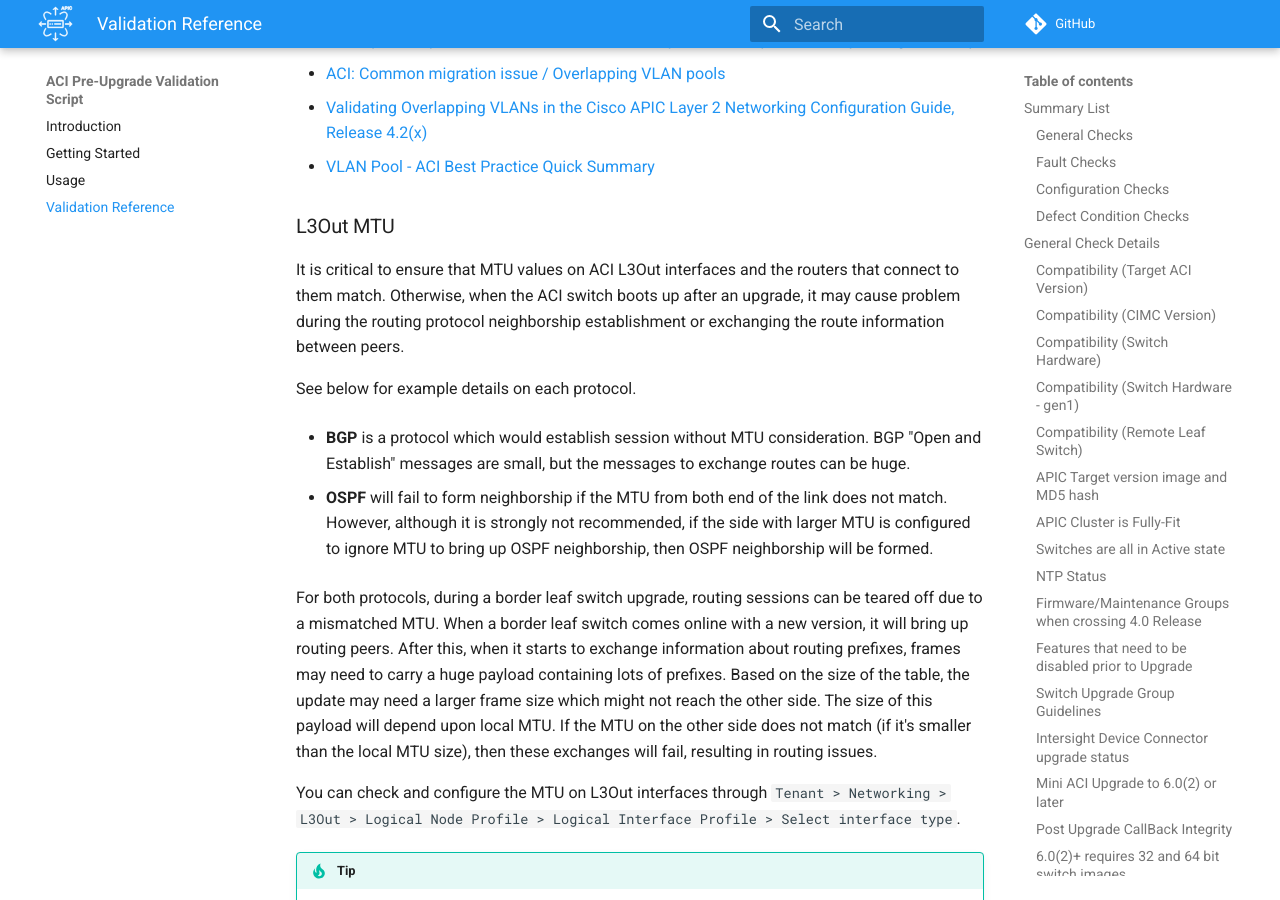
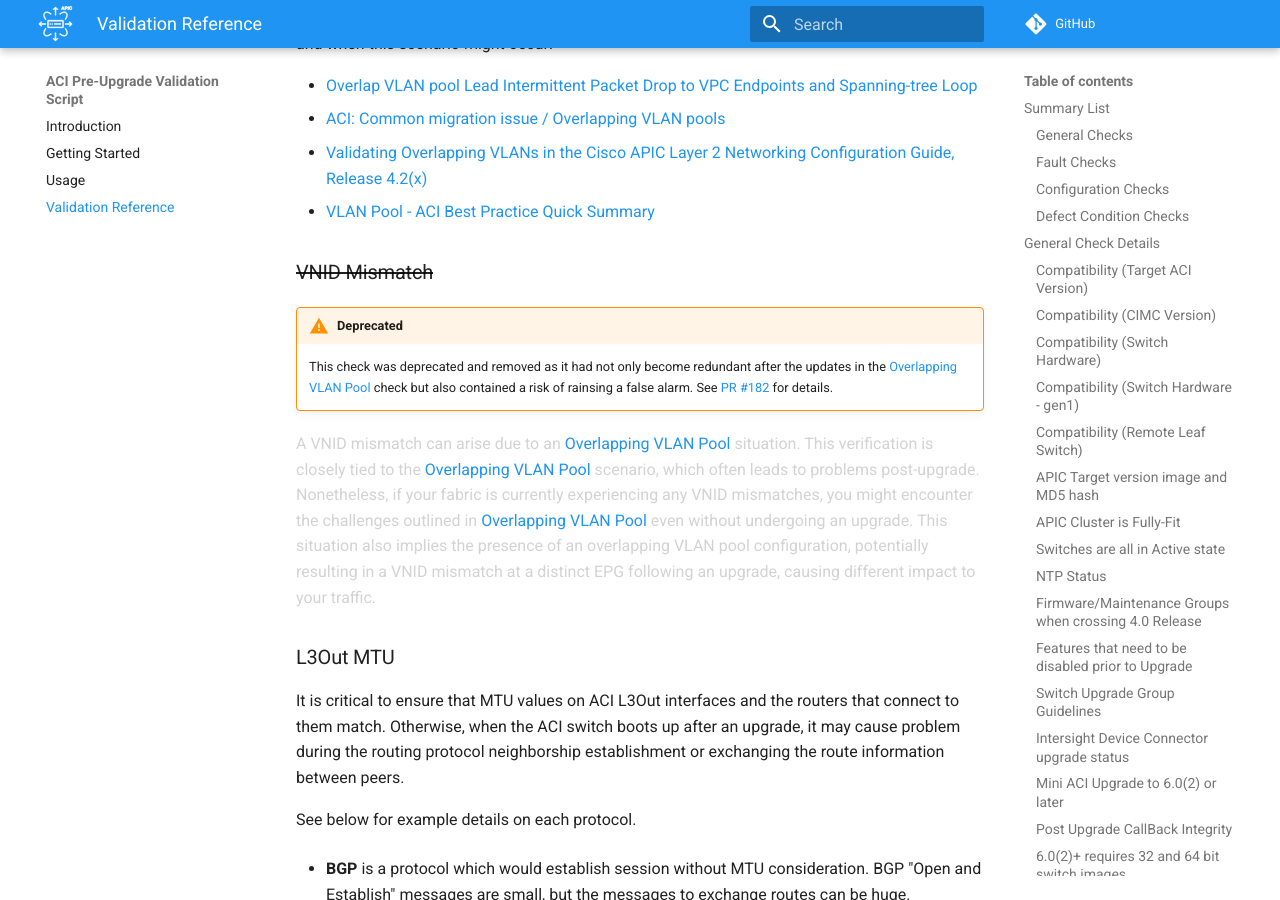
Before and after one commit to datacenter/ACI-Pre-Upgrade-Validation-Script, an MkDocs documentation site: the page built from docs/docs/validations.md, in a window 1280 px wide and 900 px high, scrolled down 40099 px. Built offline with MkDocs 1.6.1 and Material for MkDocs 9.7.7, drawn with Linux system fonts in a browser that asks for light colours; emoji names are drawn with the system emoji font; comment, search, counter and statistics services are not loaded; some of the changed text lies outside the part shown.

Commit message:
doc: Update doc with deprecation warning

```diff
--- a/docs/docs/validations.md
+++ b/docs/docs/validations.md
@@ -104,6 +104,7 @@
 ------------------------------------------------------|--------------------|---------------------------|-------------------------------
 [VPC-paired Leaf switches][c1]                        | :white_check_mark: | :white_check_mark: 4.2(4) | :white_check_mark:
 [Overlapping VLAN Pool][c2]                           | :white_check_mark: | :no_entry_sign:           | :white_check_mark:
+[VNID Mismatch][c3] (deprecated)                      | :warning:          | :no_entry_sign:           | :no_entry_sign:
 [L3Out MTU][c4]                                       | :white_check_mark: | :no_entry_sign:           | :white_check_mark:
 [BGP Peer Profile at node level without Loopback][c5] | :white_check_mark: | :no_entry_sign:           | :white_check_mark:
 [L3Out Route Map import/export direction][c6]         | :white_check_mark: | :no_entry_sign:           | :white_check_mark:
@@ -121,6 +122,7 @@
 
 [c1]: #vpc-paired-leaf-switches
 [c2]: #overlapping-vlan-pool
+[c3]: #vnid-mismatch
 [c4]: #l3out-mtu
 [c5]: #bgp-peer-profile-at-node-level-without-loopback
 [c6]: #l3out-route-map-importexport-direction
@@ -1616,6 +1618,16 @@
 * [VLAN Pool - ACI Best Practice Quick Summary][13]
 
 
+### <del>VNID Mismatch</del>
+
+!!! warning "Deprecated"
+    This check was deprecated and removed as it had not only become redundant after the updates in the [Overlapping VLAN Pool][c2] check but also contained a risk of rainsing a false alarm. See [PR #182](https://github.com/datacenter/ACI-Pre-Upgrade-Validation-Script/pull/182) for details.
+
+<span style="color:lightgray">
+A VNID mismatch can arise due to an [Overlapping VLAN Pool][c2] situation. This verification is closely tied to the [Overlapping VLAN Pool][c2] scenario, which often leads to problems post-upgrade. Nonetheless, if your fabric is currently experiencing any VNID mismatches, you might encounter the challenges outlined in [Overlapping VLAN Pool][c2] even without undergoing an upgrade. This situation also implies the presence of an overlapping VLAN pool configuration, potentially resulting in a VNID mismatch at a distinct EPG following an upgrade, causing different impact to your traffic.
+</span>
+
+
 ### L3Out MTU
 
 It is critical to ensure that MTU values on ACI L3Out interfaces and the routers that connect to them match. Otherwise, when the ACI switch boots up after an upgrade, it may cause problem during the routing protocol neighborship establishment or exchanging the route information between peers.
```
Also changed, not shown: docs/mkdocs.yml (line endings or trailing spaces).
